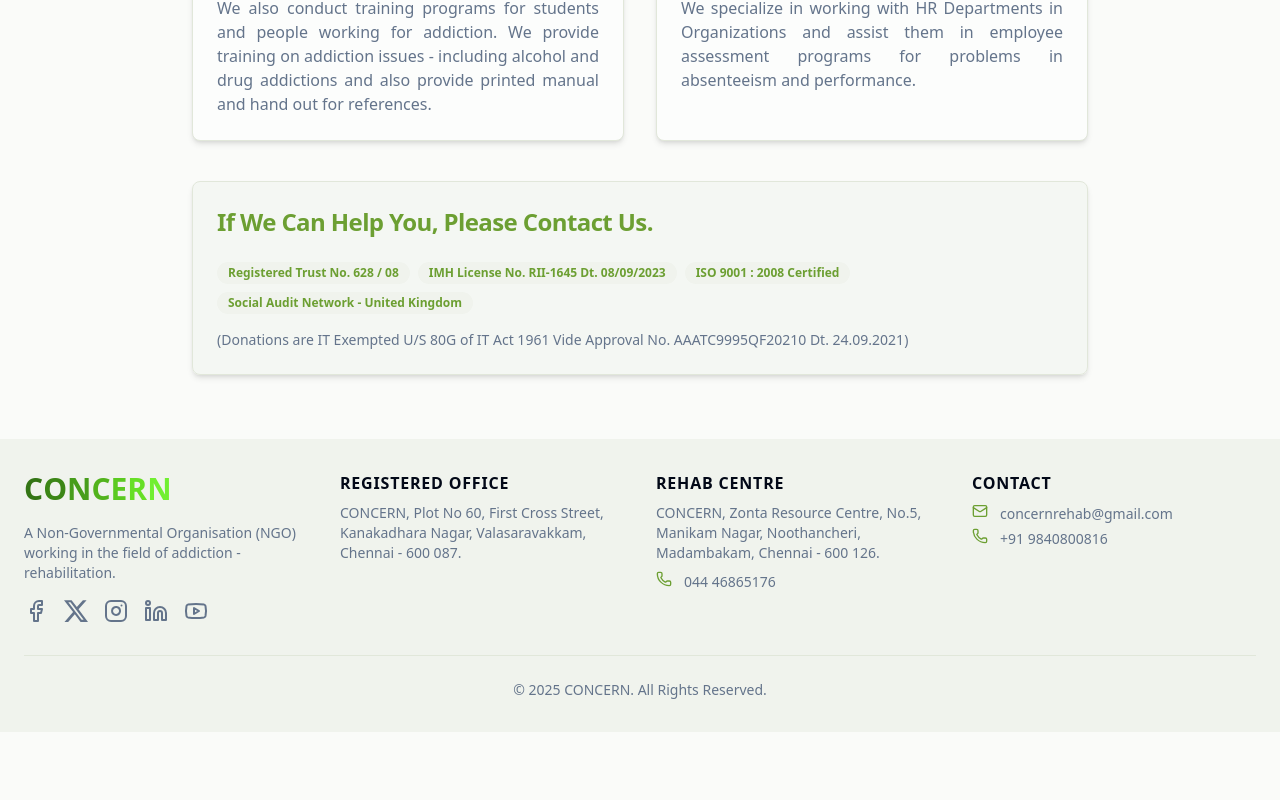
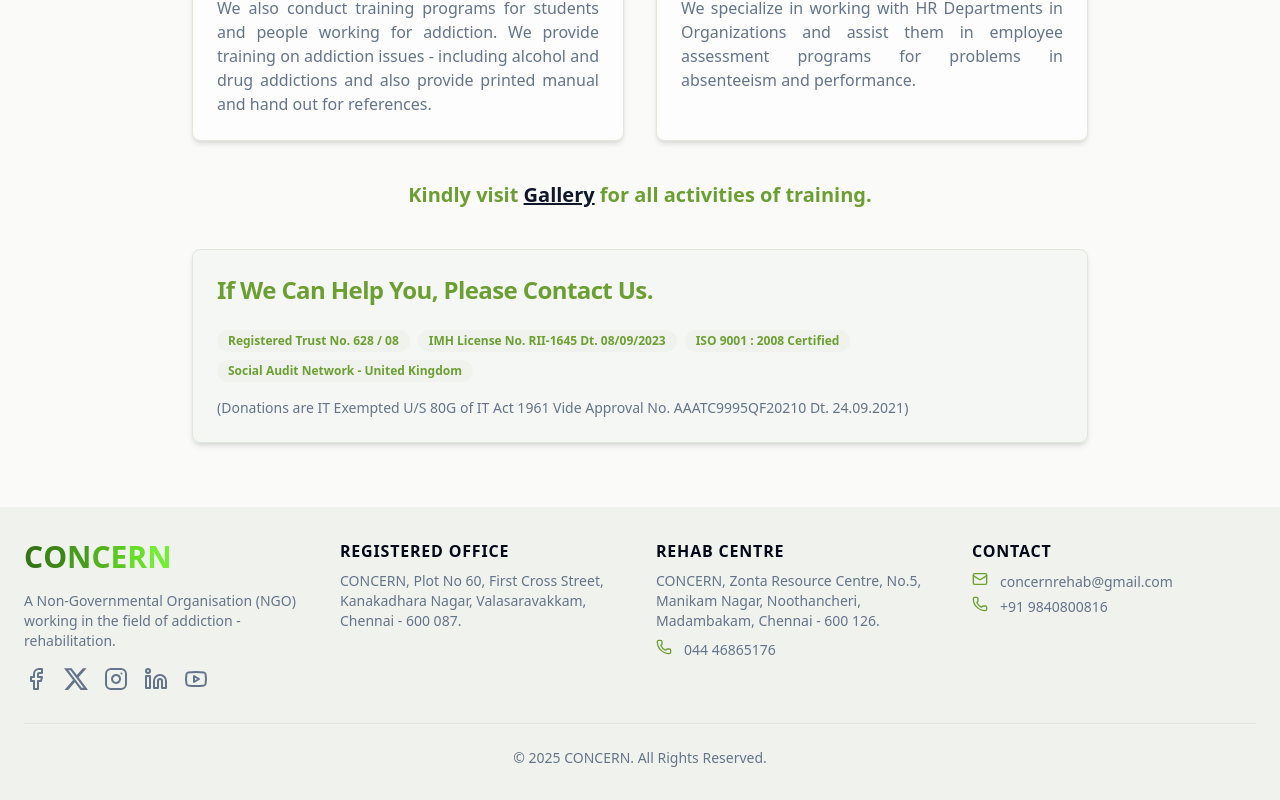
Before and after one commit to tanishpoddar/Concern-Website, a Next.js app: page /training in a window 1280 px wide. Shown: the part 992-1792 px from the top of the page. Before the commit the page ends 1724 px from the top, so only its background shows below. Built offline with nearby package versions, Linux system fonts and the light colour scheme.

Commit message:
changed-code-files

```diff
--- a/src/app/training/page.tsx
+++ b/src/app/training/page.tsx
@@ -88,6 +88,12 @@
           ))}
         </motion.div>
 
+        <div className="text-center">
+            <p className="text-xl font-bold text-primary">
+                Kindly visit <Link href="/gallery/training-programmes" className="underline text-accent-foreground hover:text-accent transition-colors">Gallery</Link> for all activities of training.
+            </p>
+        </div>
+
         <motion.div
             initial={{ opacity: 0, y: 20 }}
             animate={{ opacity: 1, y: 0 }}
```
